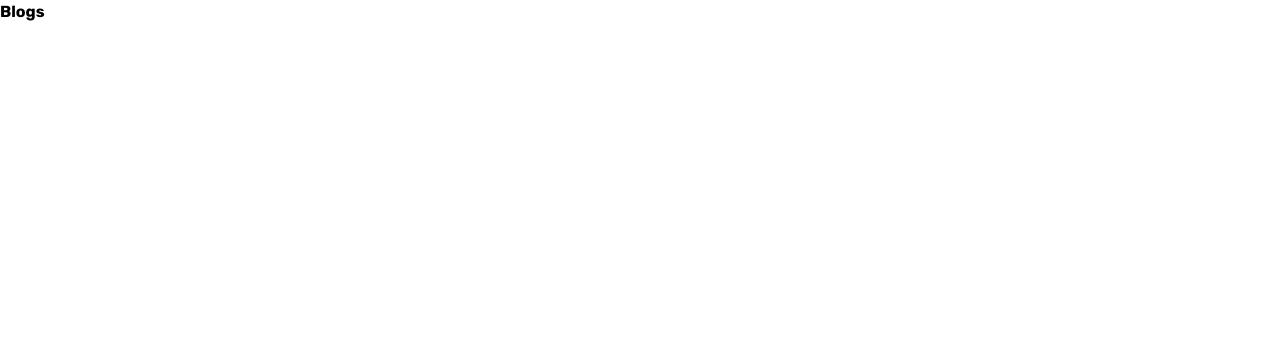
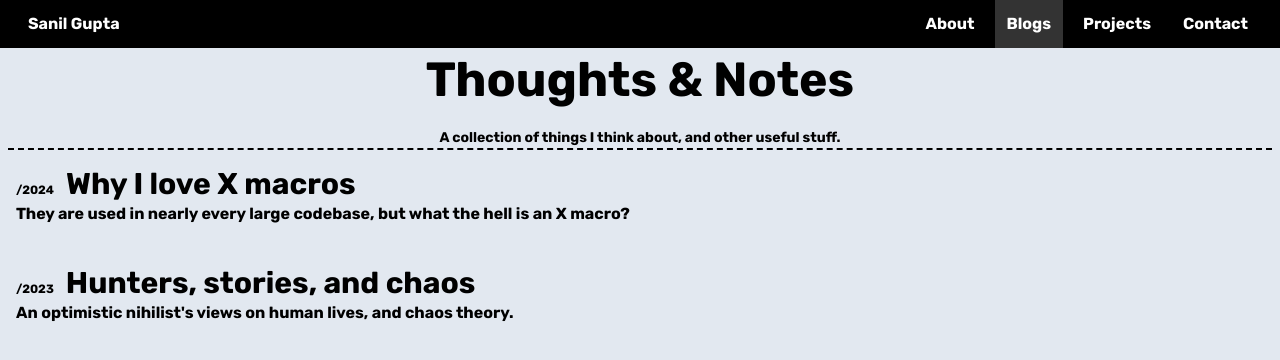
Before and after one commit to notSanil/Portfolio, a Next.js app: page /blogs in a window 1280 px wide. Shown: the top 360 px of the page. Built offline with nearby package versions, Linux system fonts and the light colour scheme.

Commit message:
Add blogs, along with dynamic segments

```diff
--- a/app/Components/Navbar.tsx
+++ b/app/Components/Navbar.tsx
@@ -13,7 +13,7 @@ export enum Pages {
 
 export default function Navbar({ page }: NavbarProps) {
   return (
-    <nav className="bg-black text-white sticky top-0 flex flex-row justify-between">
+    <nav className="bg-black text-white sticky top-0 flex flex-row justify-between z-10">
       <div className="p-3 ml-4">
         <Link href="/">Sanil Gupta</Link>
       </div>
--- /dev/null
+++ b/app/Components/Post.tsx
@@ -0,0 +1,26 @@
+import Link from "next/link";
+
+interface PostProps {
+  title: string;
+  description: string;
+  date: string;
+  id: string;
+}
+
+export default function Post({ title, description, date, id }: PostProps) {
+  const link = id;
+
+  return (
+    <div className="overflow-hidden text-left">
+      <Link
+        href={`/blogs/${link}`}
+        className="h-full left-0 max-w-screen-xl inline-block text-3xl text-left p-4 hover:scale-105 hover:translate-x-5 overflow-hidden transition-transform ease-in-out duration-250"
+      >
+        <div className="flex flex-row items-baseline">
+          <div className="text-xs w-fit mr-3">{date.slice(-5)}</div> {title}
+        </div>
+        <div className="text-base">{description}</div>
+      </Link>
+    </div>
+  );
+}
--- /dev/null
+++ b/app/blogs/[slug]/page.tsx
@@ -0,0 +1,33 @@
+import Navbar, { Pages } from "@/app/Components/Navbar";
+import { getPostFromSlug, getSortedPostsData } from "@/lib/posts";
+import Markdown from "react-markdown";
+import remarkBreaks from "remark-breaks";
+
+interface BlogParams {
+  params: { slug: string };
+}
+
+export function generateStaticParams() {
+  const posts = getSortedPostsData();
+
+  return posts.map((post) => ({ slug: post.id }));
+}
+
+export default function Blog({ params }: BlogParams) {
+  const { slug } = params;
+
+  const post = getPostFromSlug(slug);
+
+  return (
+    <main>
+      <Navbar page={Pages.Blogs} />
+      <div className="p-2">
+        <div className="text-center text-5xl">{post.title}</div>
+        <Markdown
+          remarkPlugins={[remarkBreaks]}
+          children={post.content.replace(/\n/gi, "&nbsp; \n")}
+        />
+      </div>
+    </main>
+  );
+}
--- a/app/blogs/page.tsx
+++ b/app/blogs/page.tsx
@@ -1,5 +1,39 @@
+import { getSortedPostsData } from "@/lib/posts";
+import Navbar, { Pages } from "../Components/Navbar";
+import Post from "../Components/Post";
+
 export default function Blogs() {
-    return (
-        <h1>Blogs</h1>
-    )
+  const posts = getSortedPostsData();
+
+  const generatePosts = () => {
+    const postComponents = [];
+
+    for (var post of posts) {
+      postComponents.push(
+        <Post
+          title={post.title}
+          description={post.description}
+          date={post.date}
+          id={post.id}
+          key={post.id}
+        />
+      );
+    }
+
+    return postComponents;
+  };
+
+  return (
+    <main>
+      <Navbar page={Pages.Blogs} />
+      <div className="relative bg-slate-200 text-center min-h-screen overflow-hidden">
+        <h5 className="text-5xl p-2">Thoughts & Notes</h5>
+        <h1 className="text-sm mt-4">
+          A collection of things I think about, and other useful stuff.
+        </h1>
+        <div className="border-b-2 border-dashed border-black mx-2"></div>
+        <div>{generatePosts()}</div>
+      </div>
+    </main>
+  );
 }
--- /dev/null
+++ b/lib/posts.ts
@@ -0,0 +1,48 @@
+import fs from "fs";
+import path from "path";
+import matter from "gray-matter";
+
+interface Post {
+  id: string;
+  title: string;
+  date: string;
+  content: string;
+}
+
+const postsDirectory = path.join(process.cwd(), "posts");
+
+export function getSortedPostsData() {
+  const filenames = fs.readdirSync(postsDirectory);
+  const allPostsData = filenames.map((filename) => {
+    const id = filename.replace(/\.md$/, "");
+
+    const fullPath = path.join(postsDirectory, filename);
+    const fileContents = fs.readFileSync(fullPath, "utf-8");
+
+    const matterResult = matter(fileContents);
+
+    return {
+      id,
+      ...(matterResult.data as {
+        date: string;
+        description: string;
+        title: string;
+      }),
+    };
+  });
+
+  return allPostsData.sort((a, b) => {
+    if (a.date < b.date) {
+      return 1;
+    } else {
+      return -1;
+    }
+  });
+}
+
+export function getPostFromSlug(slug: string) {
+  const filepath = path.join(postsDirectory, `${slug}.md`);
+  const fileContents = fs.readFileSync(filepath);
+  const {data, content} = matter(fileContents);
+  return {...data, content} as Post;
+}
--- a/package.json
+++ b/package.json
@@ -10,9 +10,12 @@
   },
   "dependencies": {
     "framer-motion": "^11.0.5",
+    "gray-matter": "^4.0.3",
     "next": "14.1.0",
     "react": "^18",
-    "react-dom": "^18"
+    "react-dom": "^18",
+    "react-markdown": "^9.0.1",
+    "remark-breaks": "^4.0.0"
   },
   "devDependencies": {
     "@types/node": "^20",
--- /dev/null
+++ b/posts/hunters-stories-and-chaos.md
@@ -0,0 +1,18 @@
+---
+date: 15/10/2023
+description: An optimistic nihilist's views on human lives, and chaos theory.
+title: Hunters, stories, and chaos
+---
+
+I came across a post on reddit a few days ago. It was about a 3000-year-old spear that archeologists found. The spear was in nearly mint condition, likely due to never being used for anything. This made me think about the hunter who crafted that spear. To them, this was likely not their first one, probably not the last one either. They were probably sitting around a fire, talking, telling others in their tribe about how their day went. Or maybe, they were sitting in their hut, humming a song to themselves, crafting this spear for someone else.
+
+That person had a story to tell. It was the story of their life, how they had been brought up, how they had survived many winters, how they hunted animals, how they provided for their family, and how to them, all of this was just another day in the life. Just like how you and I have our own stories to tell, they too had theirs. And not every day was this exciting adventure for them, no, I'm sure they had their days off, maybe they liked to dance when no one was around, maybe there was a spot where they would go and see the sunrise with their partner.
+
+_The most amazing thing about this person is, there probably has never existed another human that has lived the same life as them_. Earth as a whole is wildly non-deterministic. When it comes to day to day details of someone's life, **chaos** takes over. Two people may have similar stories, sure, but no two stories will ever be the same. Even a change as tiny as an extra water droplet falling on someone can wildly change the outcome of the future, that is what chaos is all about.
+
+This also means that no matter what we do, we can never reveal someone's story. Unless someone takes the effort to record every detail of their lives, their story, their life is completely lost once they are no longer around to tell about it. Billions of amazing lives have been lost to time, of ordinary people. Those who went about their day-to-day business. Surviving, living their lives one day at a time. Most of these people had their happy days, maybe the day that they married the love of their life, maybe the day when their kids were born, or something as simple as a day of hard work ending with them sleeping in their own bed. Of course, like everyone else, they had their bad days as well, like the day their land went to war with another, or the day when their best friend went to live in another city.
+
+All these people, the ones that we rarely ever think about led rich, vibrant lives. Each of them was an individual, with their own hobbies, their favorite music, their family and friends, and their own highs and lows. Maybe not everyone had a movie worthy story, but I'm willing to bet that it was fascinating to hear them tell about themselves. And that is true about our own lives as well. To us our own lives seem mundane, just living them out, like everyone else, trying to make sense of a world where predicting anything, even our own future, is impossible. But each of our lives have an amazing story contained within them, the story of how we once thought that there would be no tomorrow, yet for some reason, we found a way to keep going. The story of how there came a tomorrow, and the day after that, and the one after that. The story of how we lived through some of the happiest days of our lives, and how more are ahead of us.
+
+This is the same story that each and every one of us lives through. However, just like snowflakes that are born out of chaos, no two stories are the same. Each individual goes through their best and worst days.
+Each person feels that the world is going to end. No one ever knows how the day is going to turn out, the only way to find out is to keep going, that's what we've been doing for thousands of years.
--- /dev/null
+++ b/posts/why-i-love-x-macros.md
@@ -0,0 +1,5 @@
+---
+date: 23/02/2024
+description: They are used in nearly every large codebase, but what the hell is an X macro?
+title: Why I love X macros
+---
```
Also changed, not shown: 1 other file (tests, documents, lock files or other folders).
